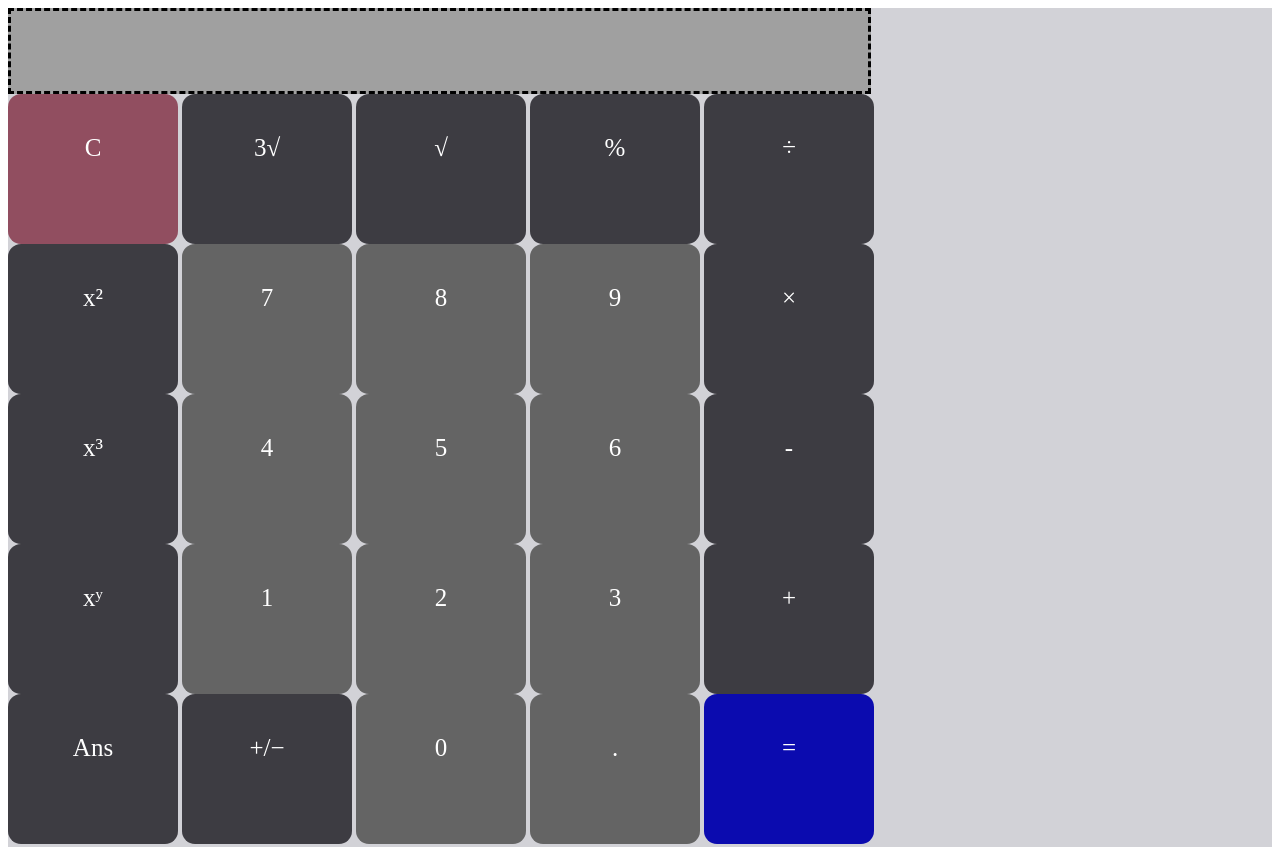
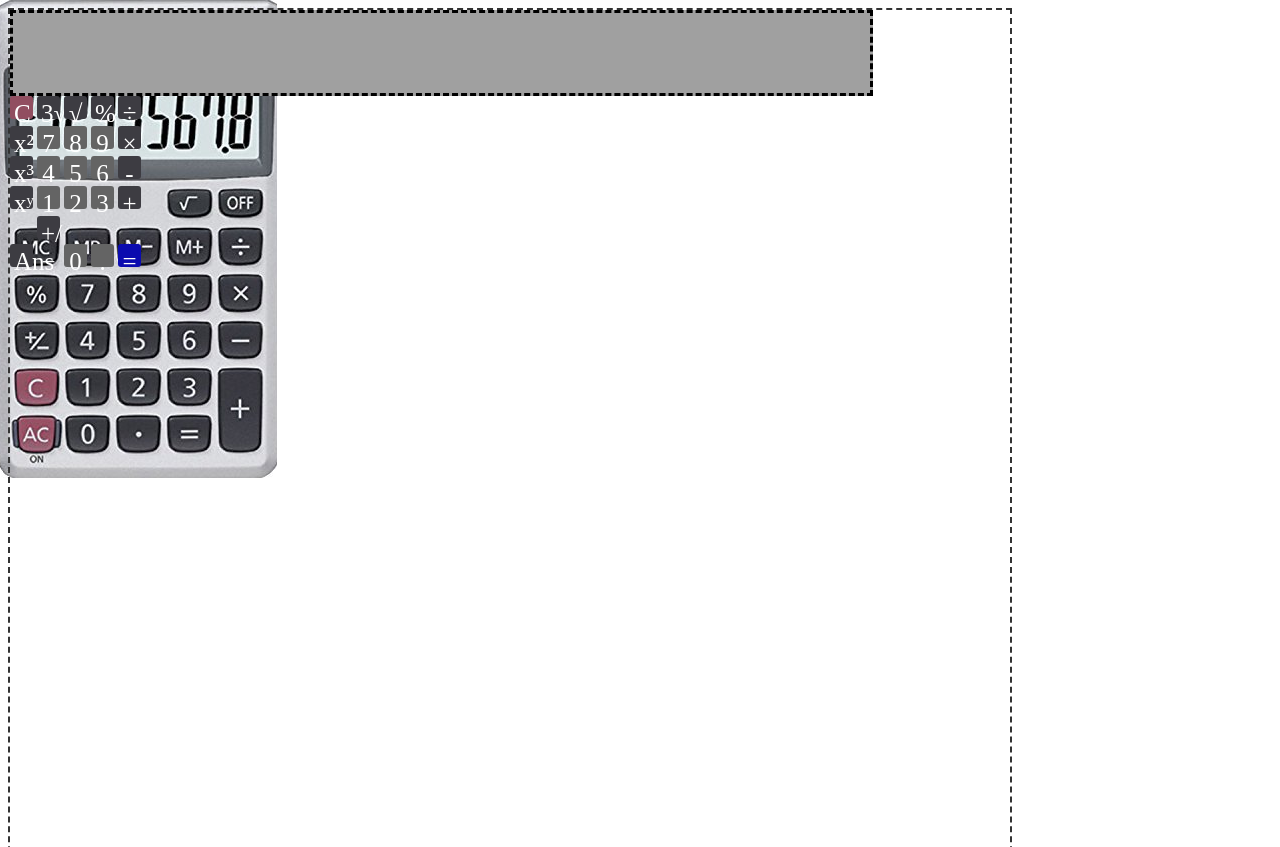
Before and after one commit to HerreroRocher/calculator, a plain HTML site: page index.html in a window 1280 px wide. Shown: the top 847 px of the page. Drawn offline with nearby package versions, Linux system fonts and the light colour scheme.

Commit message:
added calculator.png background image

```diff
--- a/css/style.css
+++ b/css/style.css
@@ -1,16 +1,25 @@
+body {
+  background-image: url(../calculator.png);
+  background-repeat: no-repeat;
+  background-position: left top;
+  width: 1000px;
+  height:1000px;
+  border: 2px dashed #333;
+}
+
 .button{
-  width: 80px;
-  height:70px;
+  width: 15px;
+  height:15px;
   background-color: #3d3c42;
   border: none;
   color: white;
-  padding: 40px 45px;
+  padding: 4px 4px;
   text-align: center;
   text-decoration: none;
   display: inline-block;
   font-size: 25px;
   cursor:pointer;
-  border-radius: 13px;
+  border-radius: 3px;
 
 
    }
@@ -34,9 +43,8 @@
 }
 
 .panel{
-  background-color: #d2d2d7;
+  /* background-color: #d2d2d7; */
   cursor:default;
-  width:;
   height:930px
 }
 
```
Also changed, not shown: calculator.png (added).
